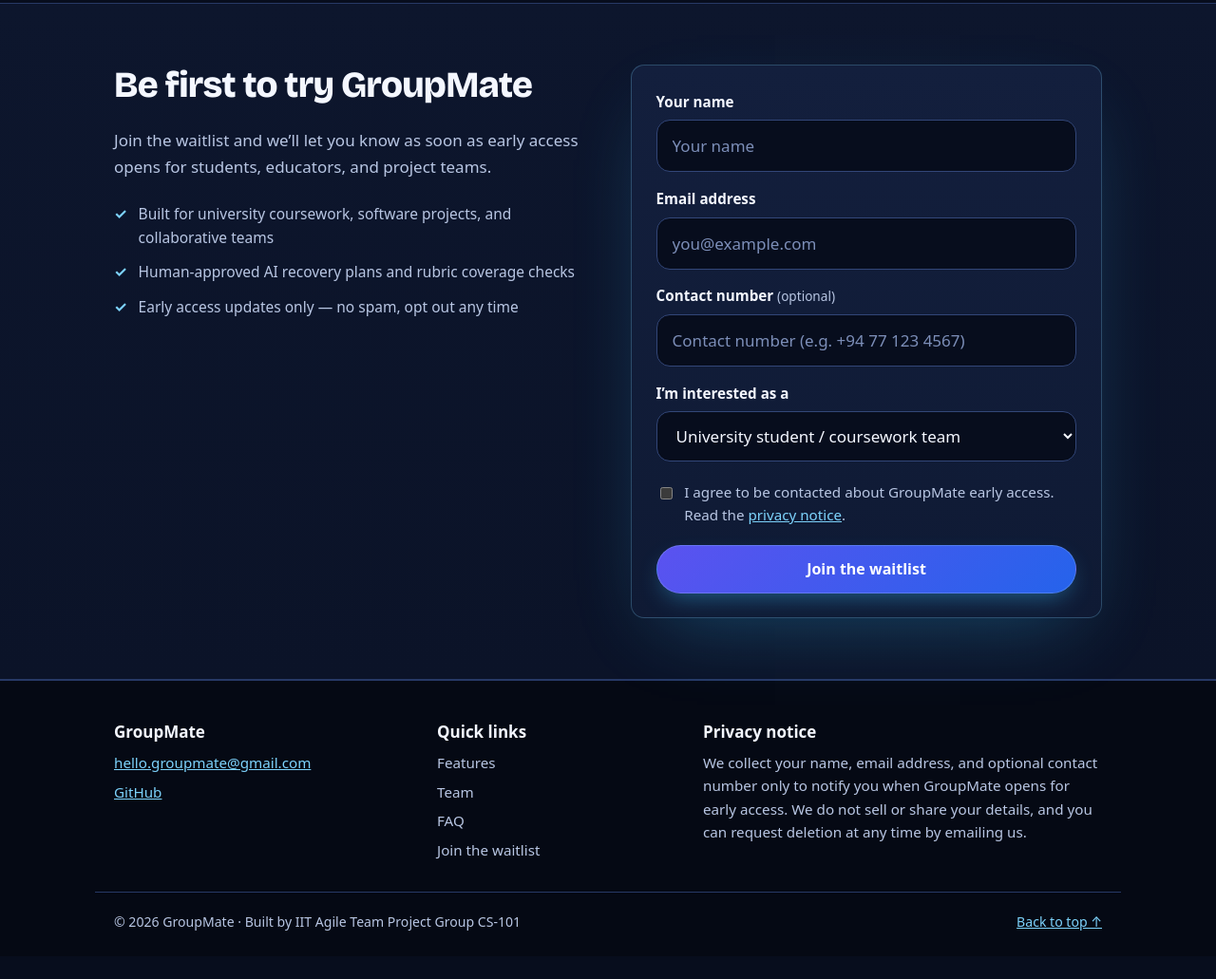
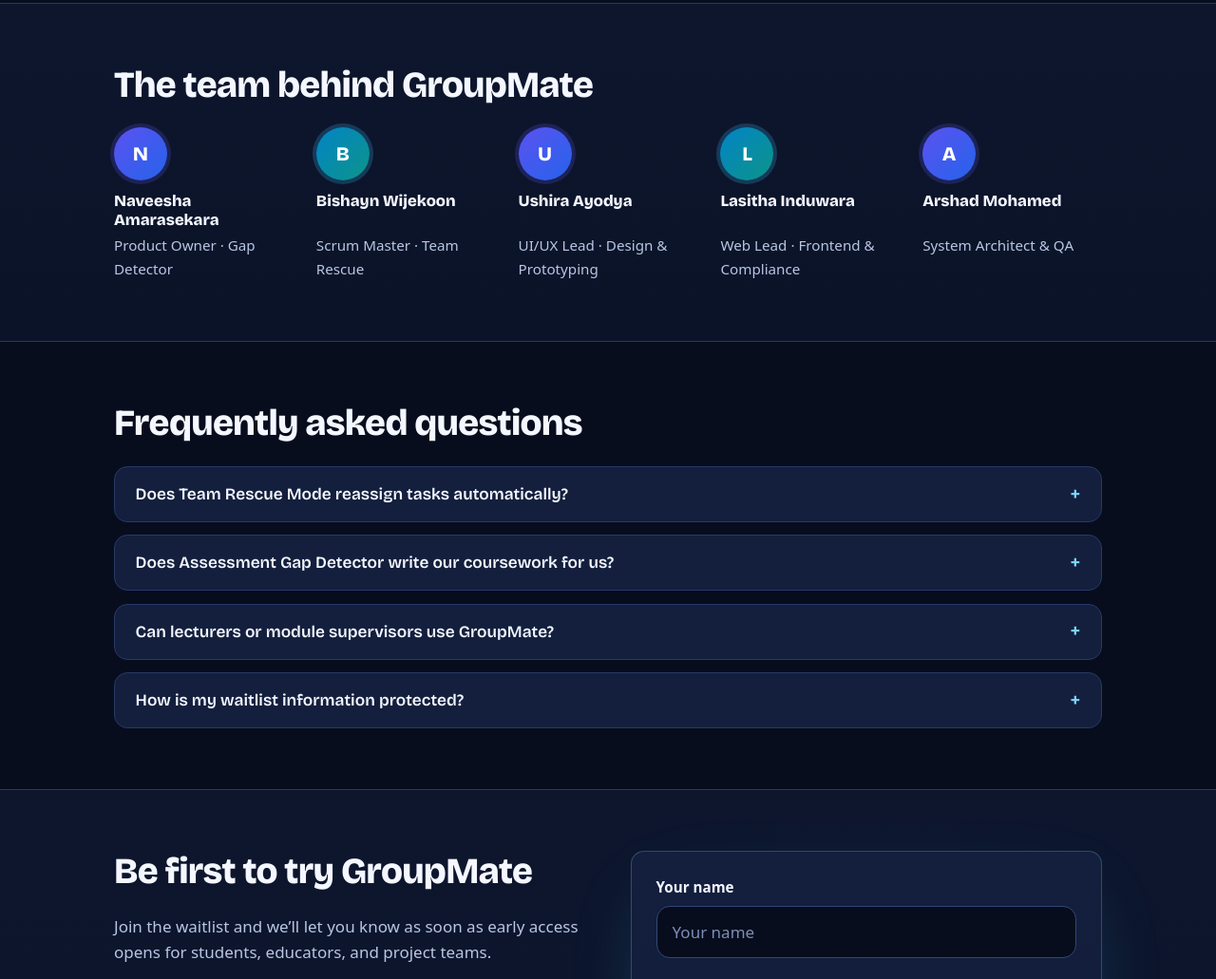
Before and after one commit to its-arshad90/GroupMate, a plain HTML site: page index.html in a window 1280 px wide. Shown: the part 2296-3327 px from the top of the page at 95% size. Before the commit the page ends 3303 px from the top, so only its background shows below. Drawn offline with nearby package versions, Linux system fonts and the light colour scheme.

Commit message:
Add Group CS-101 team section and FAQ accordion

```diff
--- a/index.html
+++ b/index.html
@@ -123,6 +123,41 @@
     </ul>
   </section>
 
+  <section id="team" class="band" aria-labelledby="team-h">
+    <div class="wrap">
+      <h2 id="team-h">The team behind GroupMate</h2>
+      <ul class="team">
+        <li><span class="av" aria-hidden="true">N</span><b>Naveesha Amarasekara</b><span>Product Owner · Gap Detector</span></li>
+        <li><span class="av" aria-hidden="true">B</span><b>Bishayn Wijekoon</b><span>Scrum Master · Team Rescue</span></li>
+        <li><span class="av" aria-hidden="true">U</span><b>Ushira Ayodya</b><span>UI/UX Lead · Design &amp; Prototyping</span></li>
+        <li><span class="av" aria-hidden="true">L</span><b>Lasitha Induwara</b><span>Web Lead · Frontend &amp; Compliance</span></li>
+        <li><span class="av" aria-hidden="true">A</span><b>Arshad Mohamed</b><span>System Architect &amp; QA</span></li>
+      </ul>
+    </div>
+  </section>
+
+  <section id="faq" class="wrap" aria-labelledby="faq-h">
+    <h2 id="faq-h">Frequently asked questions</h2>
+    <div class="faq-list">
+      <details>
+        <summary>Does Team Rescue Mode reassign tasks automatically?</summary>
+        <p>No. GroupMate shows the affected tasks, dependencies, and why each new owner is suggested, then requires your team to review and approve the recovery plan before anything changes.</p>
+      </details>
+      <details>
+        <summary>Does Assessment Gap Detector write our coursework for us?</summary>
+        <p>No. It only parses your uploaded brief or marking rubric and flags requirements that do not yet have matching tasks or deliverables, protecting academic integrity while preventing missed marks.</p>
+      </details>
+      <details>
+        <summary>Can lecturers or module supervisors use GroupMate?</summary>
+        <p>GroupMate is built primarily for university student teams working on group coursework such as SDGP, with future support planned for lecturers who want to monitor project progress.</p>
+      </details>
+      <details>
+        <summary>How is my waitlist information protected?</summary>
+        <p>We collect only your name, email address, and optional contact number with your explicit consent to notify you when early access opens, following UK GDPR and Sri Lanka’s Personal Data Protection Act (PDPA). You can request deletion at any time.</p>
+      </details>
+    </div>
+  </section>
+
 
 
   <section id="waitlist" class="band" aria-labelledby="wl-h">
```
